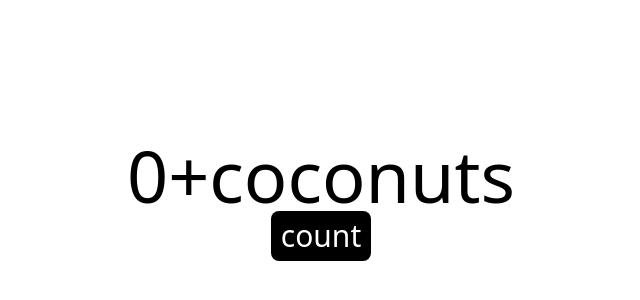
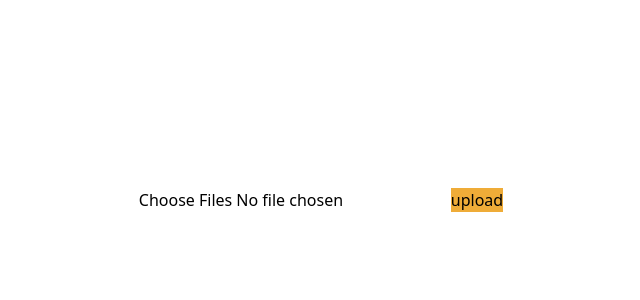
Before and after one commit to Akilalochana/sb-audio-frontend, a React (Vite) app: page /testing in a window 1280 px wide. Shown: the part 200-500 px from the top of the page, without its empty margins (319-959 px from the left). Built offline with nearby package versions, Linux system fonts and the light colour scheme.

Commit message:
connect supabase

```diff
--- a/package.json
+++ b/package.json
@@ -10,6 +10,7 @@
     "preview": "vite preview"
   },
   "dependencies": {
+    "@supabase/supabase-js": "^2.49.4",
     "@tailwindcss/vite": "^4.0.17",
     "axios": "^1.8.4",
     "react": "^19.0.0",
--- a/src/components/testing.jsx
+++ b/src/components/testing.jsx
@@ -1,25 +1,26 @@
 import { useState } from "react";
+import mediaUplod from "../utils/mediaUplod";
+
 
 export default function Testing() {
+    const [file, setFlie] = useState(null);
 
-    const [count, setCount] = useState(0);
-    const itemName = "coconut";
+    function uploadFile(){
+        console.log(file);
+        mediaUplod(file).then((url)=>{
+            console.log(url);
+        })
+    }
+
 
     return (
         <div className="w-full h-screen flex flex-col justify-center items-center">
-            <h1 className="text-7xl">{count}+{itemName}s</h1>
+            <h1>
+                <input type="file" multiple onChange={(e)=>{setFlie(e.target.files[0])}}/>
+                <button onClick={uploadFile} className="bg-[#efac38] ">upload</button>
+            </h1>
 
-            <button className="w-[100px] h-[50px] bg-black text-white rounded-lg text-3xl" onClick={
-                ()=>{
-                   const newCount = count + 1;
-                   setCount(newCount);
-                }
-            }>
-                count
-            </button>
-            <div className="">
 
-            </div>
         </div>
 
     );
--- /dev/null
+++ b/src/utils/mediaUplod.jsx
@@ -0,0 +1,31 @@
+import { createClient } from "@supabase/supabase-js"
+
+const anon_key = "eyJhbGciOiJIUzI1NiIsInR5cCI6IkpXVCJ9.eyJpc3MiOiJzdXBhYmFzZSIsInJlZiI6ImZod2lqZm90c25hYnB6b3pub3phIiwicm9sZSI6ImFub24iLCJpYXQiOjE3NDM4MjYwNDYsImV4cCI6MjA1OTQwMjA0Nn0.VyqmQh3Qb6CU8UsvZL4MzoLWyplRqpLYvcwNyWfHKVs"
+
+const supabase_url = "https://fhwijfotsnabpzoznoza.supabase.co"
+
+const supabase = createClient(supabase_url, anon_key)// createClient eka enne supabase libary eken , supabase connection
+
+export default function mediaUplod(file){
+
+    return new Promise ((resolve, reject) => {
+        if(file == null){
+            reject("no file selected");
+        }
+
+        const timestamp = new Date().getTime();
+        const fileName = timestamp+file.name
+
+        supabase.storage.from("images").upload(fileName,file, {
+            cacheControl: "3600",
+            upsert: false
+        }).then(()=>{
+            const publicUrl = supabase.storage.from("images").getPublicUrl(fileName).data.publicUrl;
+            resolve(publicUrl);
+        }).catch(()=>{
+            reject("an error occured")
+        })
+    })
+
+
+}
```
Also changed, not shown: 1 other file (tests, documents, lock files or other folders).
